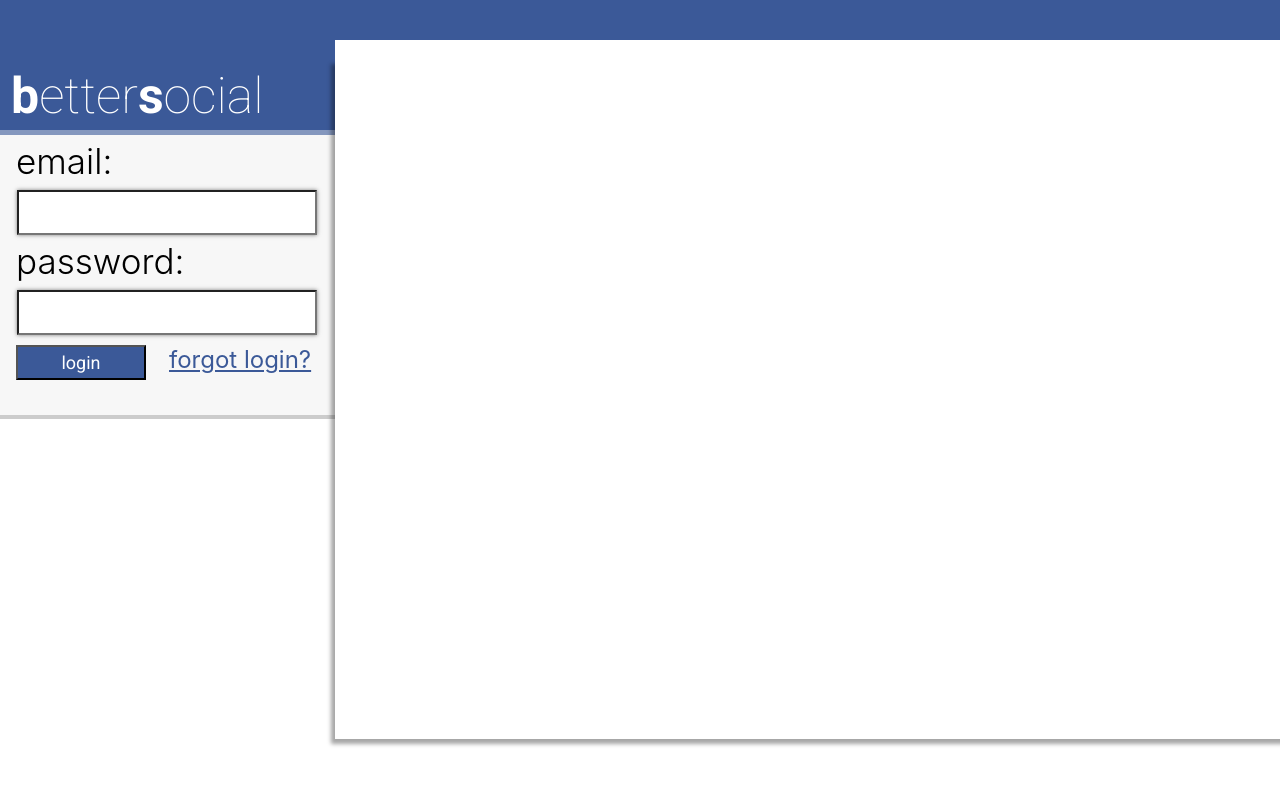
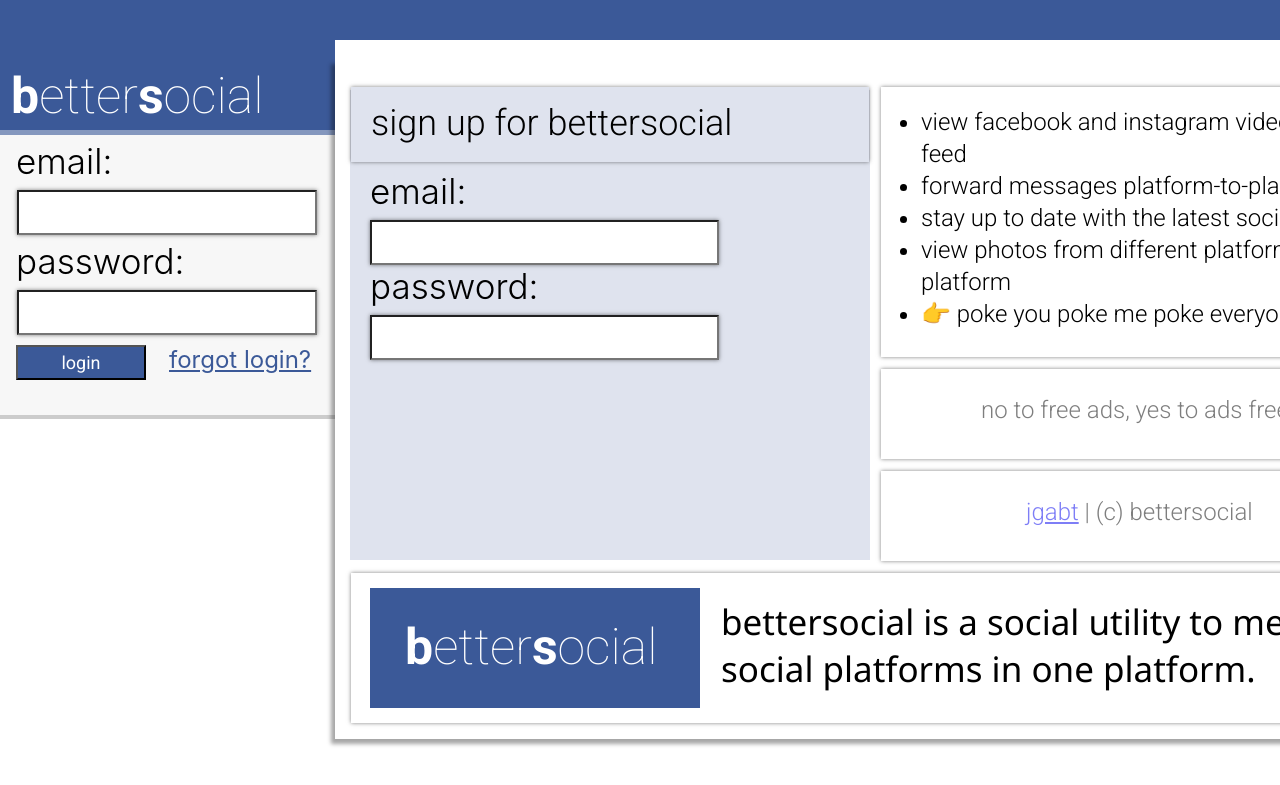
Before and after one commit to JGabT/bettersocial, a PHP site: page / in a window 1280 px wide. Shown: the top 785 px of the page. Run offline with PHP 8.4, Linux system fonts and the light colour scheme.

Commit message:
update frontend html

```diff
--- a/frontend/index.php
+++ b/frontend/index.php
@@ -3,11 +3,13 @@
 <link rel="stylesheet" href="style.css">
 <div class="header">
 </div>
+<!-- logo -->
 <div class="logo-header">
   <h2 class="logo-text"><b>b</b>etter<b>s</b>ocial</h2>
 </div>
 <div class="logo-header2">
 </div>
+<!-- login-start -->
 <div class="login-background">
   <form action="index.php">
     <p class="email-text">email:</p>
@@ -20,4 +22,44 @@
 </div>
 <div class="better-body">
 </div>
+<!-- login-end -->
+<!-- signup-start -->
+<div class="better-signup">
+  <p class="semail-text">email:</p>
+  <input class="signup-usr-box" type="text" name="sname">
+  <p class="spass-text">password:</p>
+  <input class="signup-pass-box" type="password" name="sname">
+</div>
+<div class="better-signup-text">
+  <a class="better-sn-text">sign up for bettersocial</a>
+</div>
+<!-- signup-end -->
+
+<!-- top part body start -->
+<div class="features">
+  <ul class="features-txt">
+    <li>view facebook and instagram videos in one feed</li>
+    <li>forward messages platform-to-platform </li>
+    <li>stay up to date with the latest social trends</li>
+    <li>view photos from different platforms in one platform</li>
+    <li>👉 poke you poke me poke everyone </li>
+  </ul>
+</div>
+<div class="notoads">
+  <span class="noad-text">no to free ads, yes to ads free.</span>
+</div>
+<div class="copyright">
+  <span class="copyright-txt"><a href="https://github.com/JGabT/">jgabt</a> | (c) bettersocial</span>
+</div>
+<!-- top part body stop -->
+
+<!-- bottom part body start -->
+<div class="better-botm">
+  <a class="better-botm-text"> bettersocial is a social utility to merge social platforms in one platform. </a>
+</div>
+
+<div class="better-logo-botm">
+  <a class="better-logo-text"><b>b</b>etter<b>s</b>ocial</a>
+</div>
+<!-- bottom part body end -->
 </html>
--- a/frontend/style.css
+++ b/frontend/style.css
@@ -37,6 +37,7 @@
   /* identical to box height */
     color: #FFFFFF;
   }
+                                                /* login */
   .login-background {
     position: absolute;
     width: 335px;
@@ -127,9 +128,41 @@
 
     color: #3B5998;
   }
+  .better-signup-text {
+    position: absolute;
+    width: 518px;
+    height: 75px;
+    left: 351px;
+    top: 87px;
+
+    background: #DFE3EE;
+    box-shadow: 0px 0px 4px rgba(0, 0, 0, 0.5);
+  }
+  .better-signup {
+    position: absolute;
+    width: 520px;
+    height: 470px;
+    left: 350px;
+    top: 90px;
+
+    background: #DFE3EE;
+  }
+  .better-sn-text {
+    position: absolute;
+    width: 365px;
+    height: 38px;
+    left: 20px;
+    top: 15px;
+    font-family: Roboto;
+    font-style: normal;
+    font-weight: 300;
+    font-size: 36px;
+    line-height: 42px;
+    color: #000000;
+  }
   .better-body {
     position: absolute;
-    width: 1810px;
+    width: 82%;
     height: 680px;
     left: 335px;
     top: 59px;
@@ -137,3 +170,184 @@
     background: #FFFFFF;
     box-shadow: -4px 5px 4px rgba(0, 0, 0, 0.35);
   }
+  .better-logo-botm {
+    position: absolute;
+    width: 330px;
+    height: 120px;
+    left: 370px;
+    top: 588px;
+
+    background: #3B5998;
+  }
+  .better-botm-text {
+    position: absolute;
+    width: 650px;
+    height: 95px;
+    left: 370px;
+    top: 25px;
+
+    font-family: Segoe UI;
+    font-style: normal;
+    font-weight: 300;
+    font-size: 35px;
+    line-height: 47px;
+
+    color: #000000;
+  }
+  .better-botm {
+    position: absolute;
+    width: 1050px;
+    height: 150px;
+    left: 351px;
+    top: 573px;
+
+    background: #FFFFFF;
+    box-shadow: 0px 0px 4px rgba(0, 0, 0, 0.5);
+  }
+  .better-logo-text {
+    position: absolute;
+    width: 265.97px;
+    height: 60px;
+    left: 35px;
+    top: 25%;
+
+    font-family: Roboto;
+    font-style: normal;
+    font-weight: 100;
+    font-size: 50px;
+    line-height: 59px;
+
+    color: #FFFFFF;
+  }
+  .features {
+    position: absolute;
+    width: 520px;
+    height: 270px;
+    left: 881px;
+    top: 87px;
+
+    background: #FFFFFF;
+    box-shadow: 0px 0px 4px rgba(0, 0, 0, 0.5);
+  }
+  .features-txt {
+    position: absolute;
+    width: 490px;
+    height: 252px;
+    left: 0px;
+    top: -5px;
+
+    font-family: Roboto;
+    font-style: normal;
+    font-weight: 300;
+    font-size: 24px;
+    line-height: 32px;
+
+    color: #000000;
+  }
+  .notoads {
+    position: absolute;
+    width: 520px;
+    height: 90px;
+    left: 881px;
+    top: 369px;
+
+    background: #FFFFFF;
+    box-shadow: 0px 0px 4px rgba(0, 0, 0, 0.5);
+  }
+  .noad-text {
+    position: absolute;
+    width: 400px;
+    height: 29.72px;
+    left: 100px;
+    top: 25px;
+
+    font-family: Roboto;
+    font-style: normal;
+    font-weight: 350;
+    font-size: 24px;
+    line-height: 32px;
+
+    color: #000000;
+
+    opacity: 0.5;
+  }
+  .copyright {
+    position: absolute;
+    width: 520px;
+    height: 90px;
+    left: 881px;
+    top: 471px;
+
+    background: #FFFFFF;
+    box-shadow: 0px 0px 4px rgba(0, 0, 0, 0.5);
+  }
+  .copyright-txt {
+    position: absolute;
+    width: 400px;
+    height: 29.72px;
+    left: 145px;
+    top: 25px;
+
+    font-family: Roboto;
+    font-style: normal;
+    font-weight: 350;
+    font-size: 24px;
+    line-height: 32px;
+
+    color: #000000;
+
+    opacity: 0.5;
+  }
+  /* signup */
+  .semail-text {
+    position: absolute;
+    width: 266px;
+    height: 40px;
+    left: 20px;
+    top: 45px;
+
+    font-family: -apple-system, BlinkMacSystemFont, 'Segoe UI', Roboto, Oxygen, Ubuntu, Cantarell, 'Open Sans', 'Helvetica Neue', sans-serif;
+    font-style: normal;
+    font-weight: 300;
+    font-size: 35px;
+    color: #000000;
+  }
+  .signup-usr-box {
+    position: absolute;
+    width: 349px;
+    height: 45px;
+    left: 20px;
+    top: 130px;
+
+    background: #FFFFFF;
+    font-size: 24px;
+    box-shadow: 0px 0px 4px rgba(0, 0, 0, 0.5);
+    text-align: left;
+    padding-left: 6px;
+  }
+  .spass-text {
+    position: absolute;
+    width: 266px;
+    height: 40px;
+    left: 20px;
+    top: 140px;
+
+    font-family: -apple-system, BlinkMacSystemFont, 'Segoe UI', Roboto, Oxygen, Ubuntu, Cantarell, 'Open Sans', 'Helvetica Neue', sans-serif;
+    font-style: normal;
+    font-weight: 300;
+    font-size: 35px;
+    color: #000000;
+  }
+  .signup-pass-box {
+    position: absolute;
+    width: 349px;
+    height: 45px;
+    left: 20px;
+    top: 225px;
+
+    background: #FFFFFF;
+    font-size: 24px;
+    box-shadow: 0px 0px 4px rgba(0, 0, 0, 0.5);
+    text-align: left;
+    padding-left: 6px;
+  }
```
